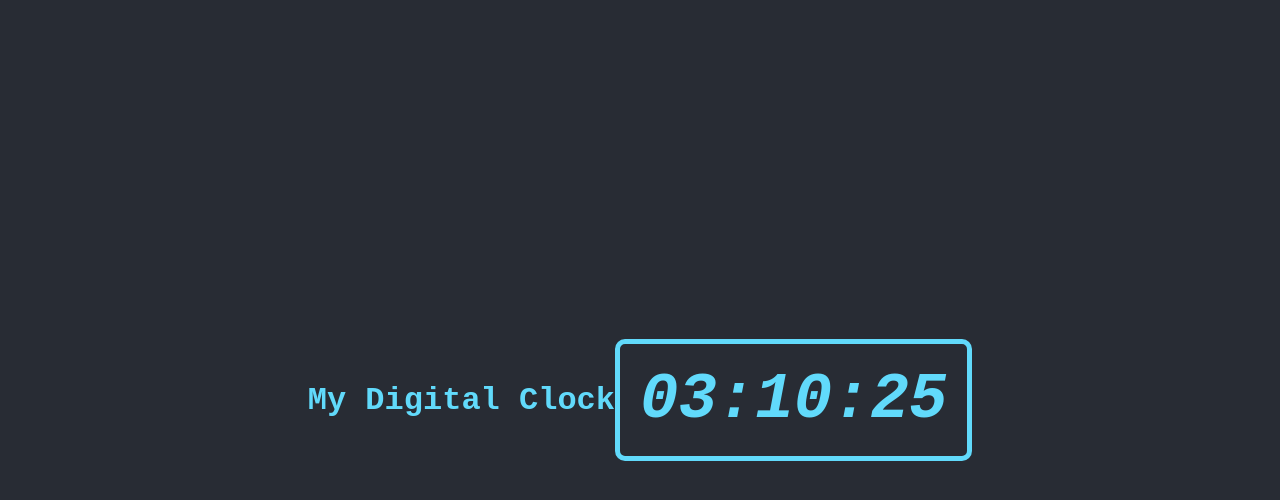
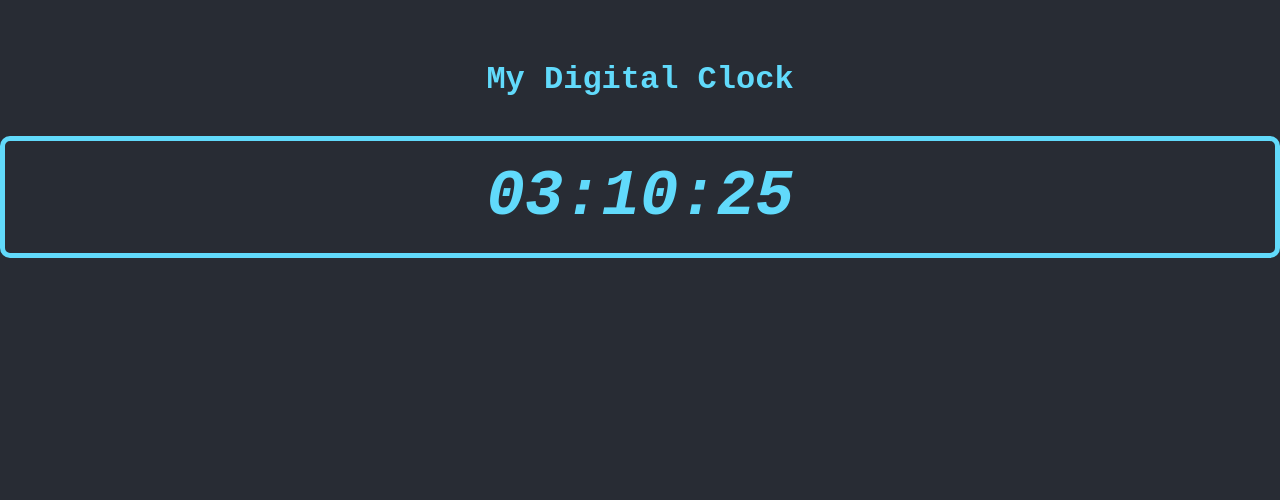
Before and after one commit to WPTUser-19127/digital-clock, a plain HTML site: page index.html in a window 1280 px wide. Drawn offline with Linux system fonts and the light colour scheme.

Commit message:
Update styles.css

```diff
--- a/styles.css
+++ b/styles.css
@@ -1,13 +1,11 @@
 /*Cascading Style Sheets (CSS)*/
 body {
     background-color: #282c34;
-    display: flex;
-    justify-content: center;
-    align-items: center;
-    height: 100vh;
-    margin: 0;
     font-family: 'Courier New', Courier, monospace;
     color: #61dafb;
+    text-align: center;
+    margin: 0;
+    padding: 40px 0; /* Adds padding at the top and bottom */
 }
 
 h1 {
```
